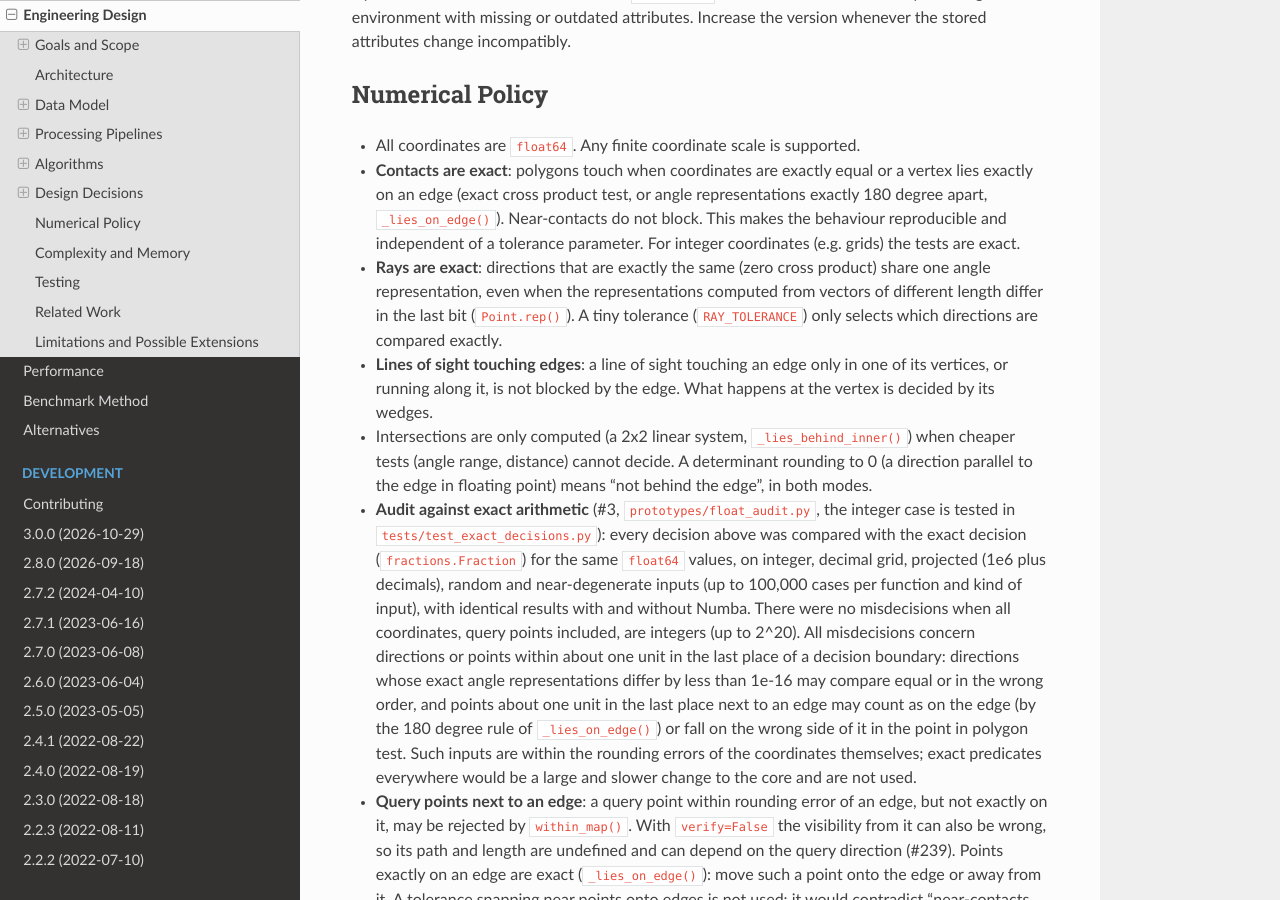
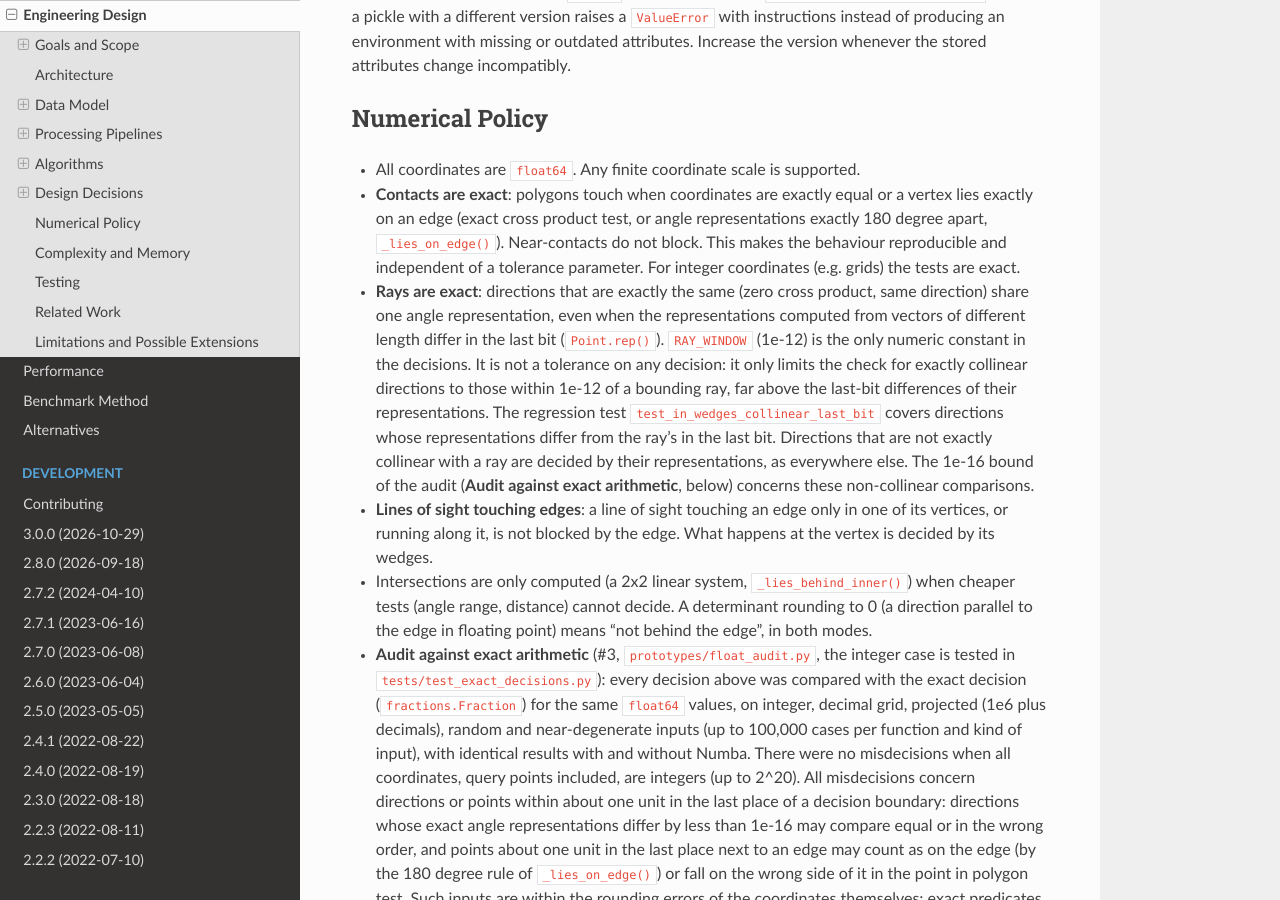
Before and after one commit to jannikmi/extremitypathfinder, a Sphinx documentation site: the page built from docs/8_design.rst, in a window 1280 px wide and 900 px high, scrolled down 16322 px. Built offline with Sphinx 7.4.7 and the Read the Docs theme 3.1.0, drawn with Linux system fonts in a browser that asks for light colours; some of the changed text lies outside the part shown.

Commit message:
rename and document RAY_WINDOW as the only numeric constant in the decisions (#251)
## What and why

Documentation, comment and test change only, no behaviour change. The
constant `RAY_TOLERANCE` (1e-12) is renamed to `RAY_WINDOW`: it limits
the check for directions exactly on a bounding ray (zero cross product,
same direction, `_ray_rep()`) to those within 1e-12 of it. It is not a
tolerance on any decision, since non-collinear directions keep their
float representation. The numerical policy and two comments described it
as a general tolerance, which was inaccurate.

Adds `test_in_wedges_collinear_last_bit`: exactly collinear non-integer
directions whose representations differ from the ray's in the last bit.
It passes with the window and fails with a zero window.

Relates to #3 (decision: no tolerance parameter; the window only selects
which directions are compared exactly).

## Trade-off

Options considered: (1) keep the window and document it as the one
internal exception; (2) replace it with exact collinearity tests only.
Recommendation was option 1, since it is the smaller change and the
window only affects directions within 1e-12 of a bound. Decision: option
1, made by the maintainer.

## Checks

- [x] `make check` passes (pre-commit hooks and tests): pre-commit on
the changed files, `tox -e py312,py312-numba` (721 passed in numba mode,
720 without), `tox -e docs` strict build
- [x] tests added or updated (a regression test for a bugfix):
`test_in_wedges_collinear_last_bit`, no behaviour change
- [x] tested with and without Numba, if numerical code changed: tested
in both modes
- [ ] before/after benchmark numbers included, if this is a performance
change: not applicable
- [ ] changelog entry in the `Unreleased` section of `CHANGELOG.rst`, if
user-facing: not user-facing; the existing audit entry uses the new name
- [x] documentation updated, if behaviour changed: `docs/8_design.rst`
(Geometry and Numerical Policy), `docs/contributing/testing.md`

## AI assistance

- [x] An AI tool wrote a substantial part of this change. I have
reviewed and understood every line (cf. the [AI-assisted
contributions](https://extremitypathfinder.readthedocs.io/en/latest/contributing/ai-assisted-contributions.html)
guide).

---
_Generated by [Claude Code](https://claude.ai/code)_

---------

Co-authored-by: Claude <noreply@anthropic.com>

```diff
--- a/CHANGELOG.rst
+++ b/CHANGELOG.rst
@@ -173,7 +173,7 @@ internal:
   (the elimination of extremities "in front"), and transforms of the environments (scaling by powers of two gives
   identical results, shifts, scaling by 1/3 and rotations the same reachability and lengths within 1e-9).
 - audit of the core floating point decisions (angle representations, edge, point in polygon and orientation tests,
-  ``RAY_TOLERANCE``, ``_lies_behind_inner()``) against exact rational arithmetic (``prototypes/float_audit.py``, #3):
+  ``RAY_WINDOW``, ``_lies_behind_inner()``) against exact rational arithmetic (``prototypes/float_audit.py``, #3):
   no misdecisions when all coordinates are integers (tested in ``tests/test_exact_decisions.py``),
   the remaining ones lie within about one unit in the last place of a decision boundary
   (documented in the Numerical Policy of the design document).
--- a/docs/8_design.rst
+++ b/docs/8_design.rst
@@ -292,8 +292,9 @@ The rules applied with the wedges (``wedges.py``):
    for a line of sight that did not cross the polygon, so it is only checked at contacts)
 
 The bounding rays belong to the wedges (closed angle ranges, ``in_closure()``): paths may run along edges.
-Directions within ``RAY_TOLERANCE`` of a bounding ray are compared with the exact ray directions instead of their
-representations (``Point.rep()``), so that collinear edges of different length behave consistently.
+Directions exactly on a bounding ray (zero cross product, same direction) take the representation of that ray
+(``Point.rep()``), so that collinear edges of different length behave consistently. The check only runs for directions
+within ``RAY_WINDOW`` of a bound (cf. `Numerical Policy`_).
 
 Visibility from one origin
 --------------------------
@@ -428,7 +429,7 @@ Passing through and arriving at points
   (for a query point candidate: in any of its wedges).
 - **Passing (rule 3)**: the points are sorted by their representation seen from the origin. For each candidate,
   a binary search (``np.searchsorted``) finds the points with nearly the same representation
-  (within ``RAY_TOLERANCE``). Those closer than the candidate and exactly on the line of sight
+  (within ``RAY_WINDOW``). Those closer than the candidate and exactly on the line of sight
   (identical representation or zero cross product) must be passable: the directions back to the origin and on to
   the candidate must lie in the same wedge.
 
@@ -485,7 +486,7 @@ Query
   The test must be cheaper than what it saves, so it is vectorised (``Points.in_front_of()``):
   the front range of every extremity is precomputed, and the direction from an extremity to the query point is the
   opposite of the one seen from the query point (its angle representation plus 2). Directions within
-  ``RAY_TOLERANCE`` of a bound of the range are decided by ``Point.in_front()``, like in the graph
+  ``RAY_WINDOW`` of a bound of the range are decided by ``Point.in_front()``, like in the graph
   (it excludes the directions exactly opposite of a bounding ray). The graph node merged with the query point is not
   skipped (it is the query point). The one merged with the other query point need not be kept: the edge to it is the
   straight segment between start and goal, found by the "goal first" check. So the skipped nodes depend only on the
@@ -725,9 +726,14 @@ Numerical Policy
   (exact cross product test, or angle representations exactly 180 degree apart, ``_lies_on_edge()``).
   Near-contacts do not block. This makes the behaviour reproducible and independent of a tolerance parameter.
   For integer coordinates (e.g. grids) the tests are exact.
-- **Rays are exact**: directions that are exactly the same (zero cross product) share one angle representation,
-  even when the representations computed from vectors of different length differ in the last bit
-  (``Point.rep()``). A tiny tolerance (``RAY_TOLERANCE``) only selects which directions are compared exactly.
+- **Rays are exact**: directions that are exactly the same (zero cross product, same direction) share one angle
+  representation, even when the representations computed from vectors of different length differ in the last bit
+  (``Point.rep()``). ``RAY_WINDOW`` (1e-12) is the only numeric constant in the decisions. It is not a tolerance on any
+  decision: it only limits the check for exactly collinear directions to those within 1e-12 of a bounding ray, far above
+  the last-bit differences of their representations. The regression test ``test_in_wedges_collinear_last_bit`` covers
+  directions whose representations differ from the ray's in the last bit. Directions that are not exactly collinear
+  with a ray are decided by their representations, as everywhere else. The 1e-16 bound of the audit
+  (**Audit against exact arithmetic**, below) concerns these non-collinear comparisons.
 - **Lines of sight touching edges**: a line of sight touching an edge only in one of its vertices, or running along it,
   is not blocked by the edge. What happens at the vertex is decided by its wedges.
 - Intersections are only computed (a 2x2 linear system, ``_lies_behind_inner()``) when cheaper tests
```
Also changed, not shown: docs/contributing/testing.md (+1 -1 lines), 3 other files.
